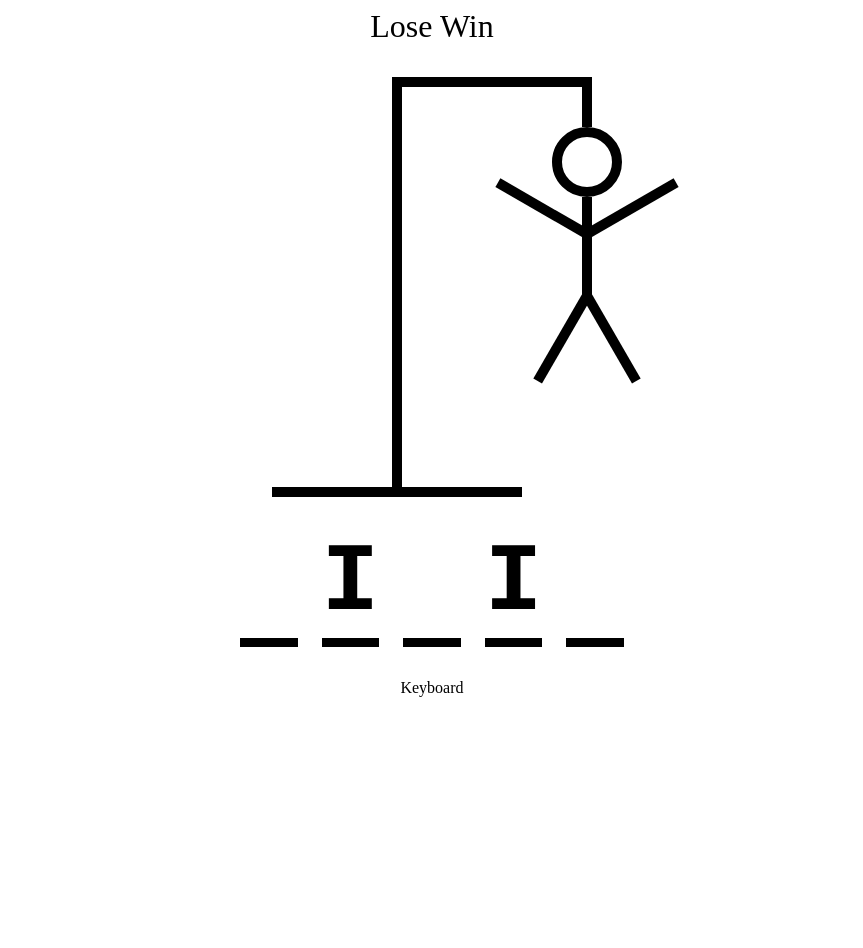
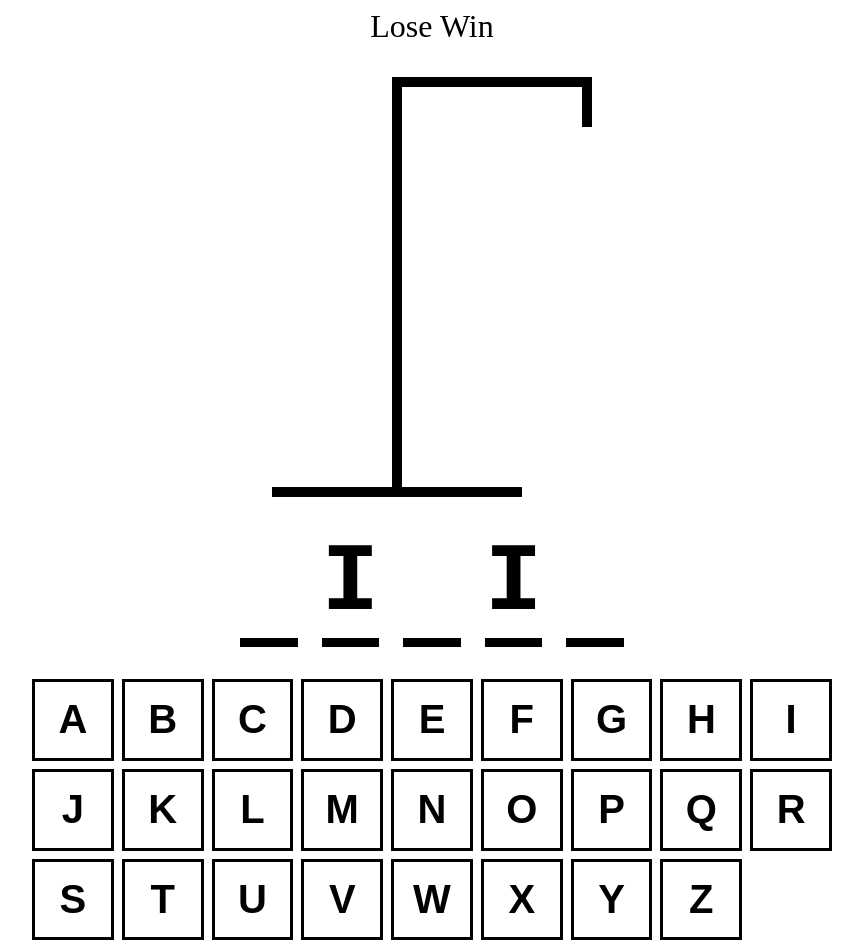
Before and after one commit to sijincodes/Hangman, a React (Vite) app: page / in a window 1280 px wide. Shown: the whole page, without its empty margins (208-1071 px from the left). Before the commit the page ends 800 px from the top, so only its background shows below. Built offline with nearby package versions, Linux system fonts and the light colour scheme.

Commit message:
logic for hangman drawing done

```diff
--- a/src/App.tsx
+++ b/src/App.tsx
@@ -10,6 +10,7 @@ function App() {
     return words[Math.floor(Math.random() * words.length)];
   });
   const [guessedLetter, setGuessedLetter] = useState<string[]>([]);
+  const incorrectLetters = guessedLetter.filter (elm => !wordToGuess.includes(elm))
 
   return (
     <div
@@ -30,9 +31,12 @@ function App() {
       >
         Lose Win
       </div>
-      <HangmanDrawing />
+      <HangmanDrawing numberOfGuesses = {incorrectLetters.length} />
       <HangmanWord />
+      <div style={{alignSelf:"stretch"}}>
       <Keyboard />
+      </div>
+
     </div>
   );
 }
--- a/src/HangmanDrawing.tsx
+++ b/src/HangmanDrawing.tsx
@@ -83,17 +83,16 @@ const RIGHT_ARM = (
     />
   );
 
+const BODY_PARTS = [HEAD,BODY,RIGHT_ARM,LEFT_ARM,RIGHT_LEG,LEFT_LEG]
 
+interface Props {
+  numberOfGuesses:  number
+}
 
-function HangmanDrawing() {
+function HangmanDrawing({numberOfGuesses}: Props) {
   return (
     <div style={{ position: "relative" }}>
-      {HEAD}
-      {BODY}
-      {RIGHT_ARM}
-      {LEFT_ARM}
-      {RIGHT_LEG}
-      {LEFT_LEG}
+      {BODY_PARTS.slice(0,numberOfGuesses)}
       <div
         style={{
           height: "50px",
--- /dev/null
+++ b/src/Keyboard.css
@@ -0,0 +1,26 @@
+.btn{
+    width: 100%;
+  border: 3px solid black;
+  background: none;
+  aspect-ratio: 1/1;
+  font-size: 2.5rem;
+  text-transform: uppercase;
+  padding: 0.5rem;
+  font-weight: bold;
+  cursor: pointer;
+  color: black;
+}
+
+.btn.active {
+    background-color: hsl(200, 100%, 50%);
+    color: white;
+  }
+
+  .btn.inactive {
+    opacity: .3;
+  }
+
+  .btn:hover:not(:disabled),
+  .btn:focus:not(:disabled) {
+    background-color: hsl(200, 100%, 75%);
+  }
--- a/src/Keyboard.tsx
+++ b/src/Keyboard.tsx
@@ -1,9 +1,46 @@
-import React from 'react'
+import React from "react";
+import "./Keyboard.css"
+const KEYS = [
+  "a",
+  "b",
+  "c",
+  "d",
+  "e",
+  "f",
+  "g",
+  "h",
+  "i",
+  "j",
+  "k",
+  "l",
+  "m",
+  "n",
+  "o",
+  "p",
+  "q",
+  "r",
+  "s",
+  "t",
+  "u",
+  "v",
+  "w",
+  "x",
+  "y",
+  "z",
+];
 
 function Keyboard() {
   return (
-    <div>Keyboard</div>
-  )
+    <div
+    style={{
+      display: "grid",
+      gridTemplateColumns: "repeat(auto-fit, minmax(75px, 1fr))",
+      gap: ".5rem",
+    }}
+    >
+      {KEYS.map(elm=> <button key={elm} className="btn">{elm}</button>)}
+    </div>
+  );
 }
 
-export default Keyboard
+export default Keyboard;
```
